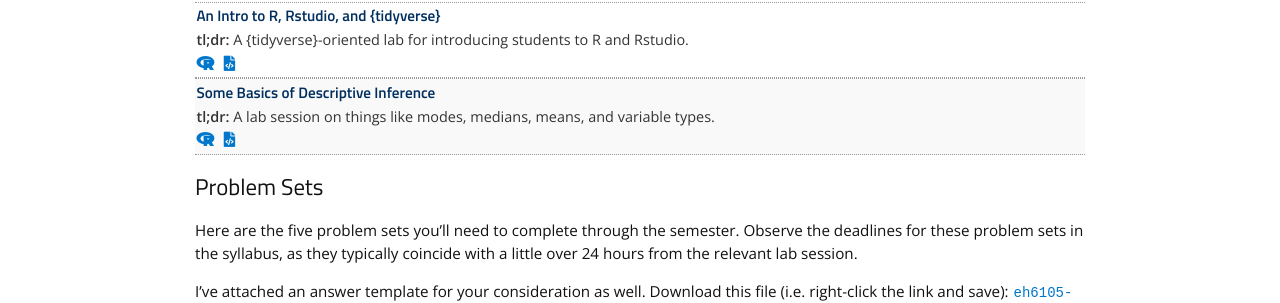
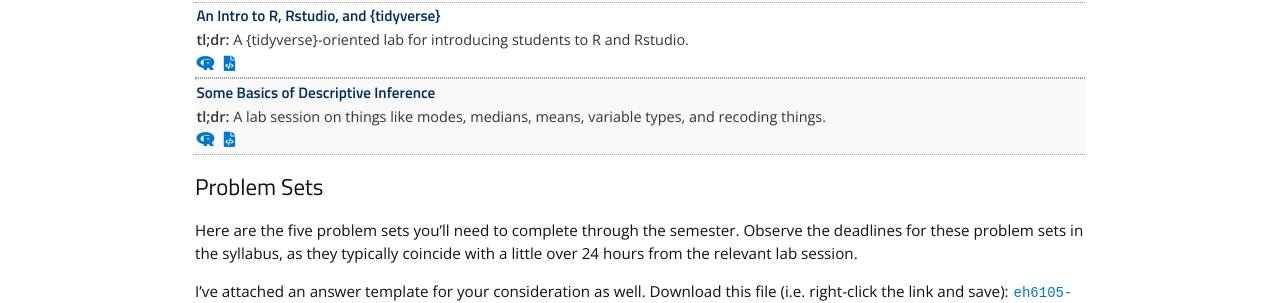
Before and after one commit to svmiller/eh6105, a Jekyll site: the page built from lab-scripts.md, in a window 1280 px wide. Shown: the part 236-539 px from the top of the page. Built offline with Jekyll 4.4.1, drawn with Linux system fonts in a browser that asks for light colours; nearby versions of some CDN libraries.

Commit message:
dafsdfsafs

```diff
--- a/_data/labscripts.yml
+++ b/_data/labscripts.yml
@@ -4,7 +4,7 @@
 
 - title: "Some Basics of Descriptive Inference"
   filename: descriptive-inference
-  tldr: "A lab session on things like modes, medians, means, and variable types."
+  tldr: "A lab session on things like modes, medians, means, variable types, and recoding things."
 
 # - title: "Associational and Inferential Techniques"
 #   filename: association-lab
```
